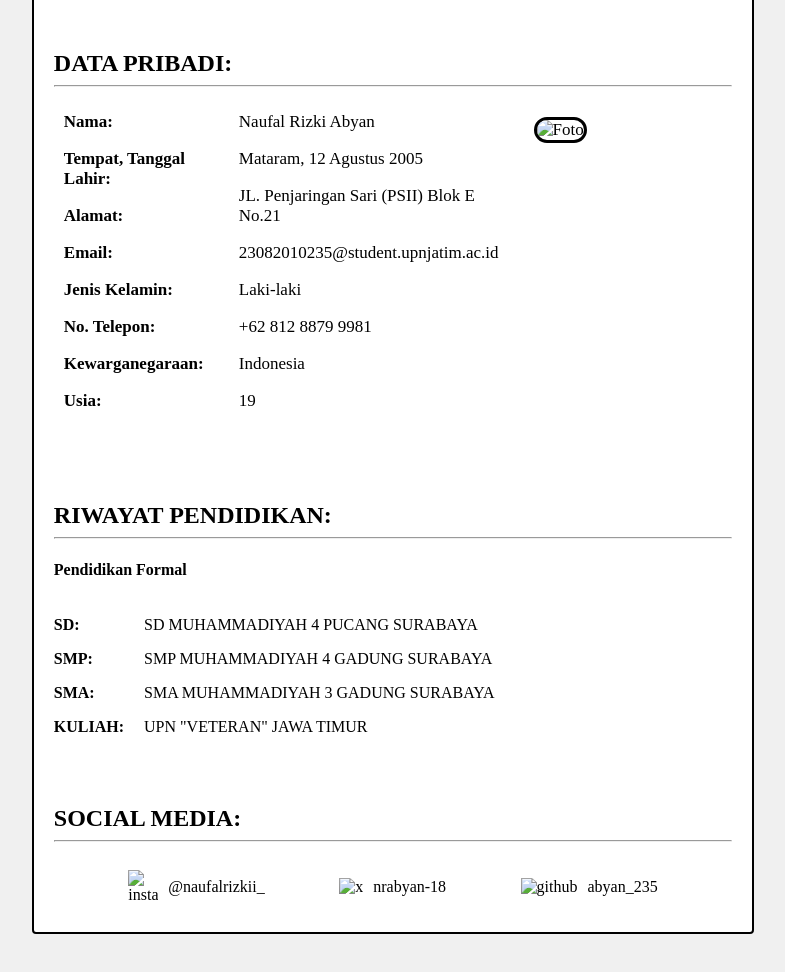
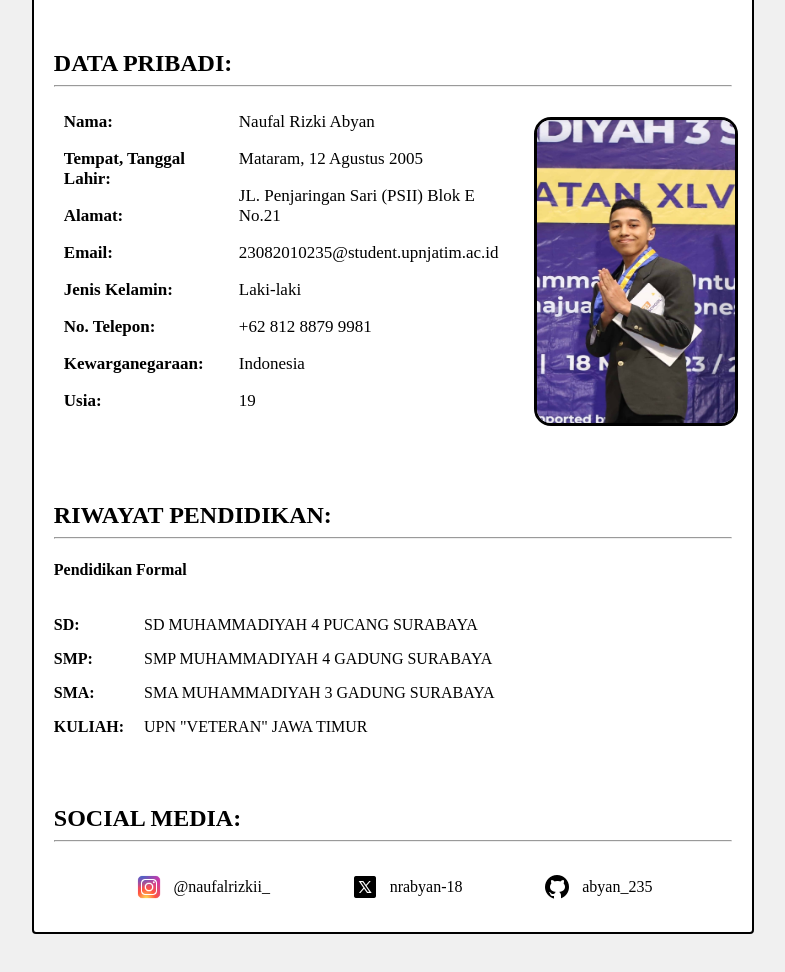
Before and after one commit to Nrabyan-17/Pemrograman-Web, a plain HTML site: page Tugas Minggu ke-3 membuat Biodata Pribadi/index.html in a window 1280 px wide. Shown: the part 252-1224 px from the top of the page, without its empty margins (247-1032 px from the left). Drawn offline with Linux system fonts and the light colour scheme.

Commit message:
menambahkan data baru

```diff
--- a/Tugas Minggu ke-3 membuat Biodata Pribadi/index.html
+++ b/Tugas Minggu ke-3 membuat Biodata Pribadi/index.html
@@ -45,7 +45,7 @@
             </div>
 
             <div class="gambar">
-                <img src="profil.jpeg" alt="Foto">
+                <img src="img/profil.jpeg" alt="Foto">
             </div>
         </div>
 
@@ -72,15 +72,15 @@
         <hr>
         <div class="social-media">
             <div class="ig">
-                <img src="instagram.png" style="width: 30px;" alt="instagram">
+                <img src="img/instagram.png" style="width: 30px;" alt="instagram">
                 <p>@naufalrizkii_</p>
             </div>
             <div class="x">
-                <img src="x.png" alt="x">
+                <img src="img/x.png" alt="x">
                 <p>nrabyan-18</p>
             </div>
             <div class="github">
-                <img src="github.png" alt="github">
+                <img src="img/github.png" alt="github">
                 <p>abyan_235</p>
             </div>
         </div>
--- a/Tugas Minggu ke-3 membuat Biodata Pribadi/style.css
+++ b/Tugas Minggu ke-3 membuat Biodata Pribadi/style.css
@@ -73,7 +73,7 @@ h2 {
     width: 100%;
     height: 100%;
     max-width: 300px;
-    border-radius: 20px;
+    border-radius: 17px;
     border: 3px solid black;
 }
 
```
